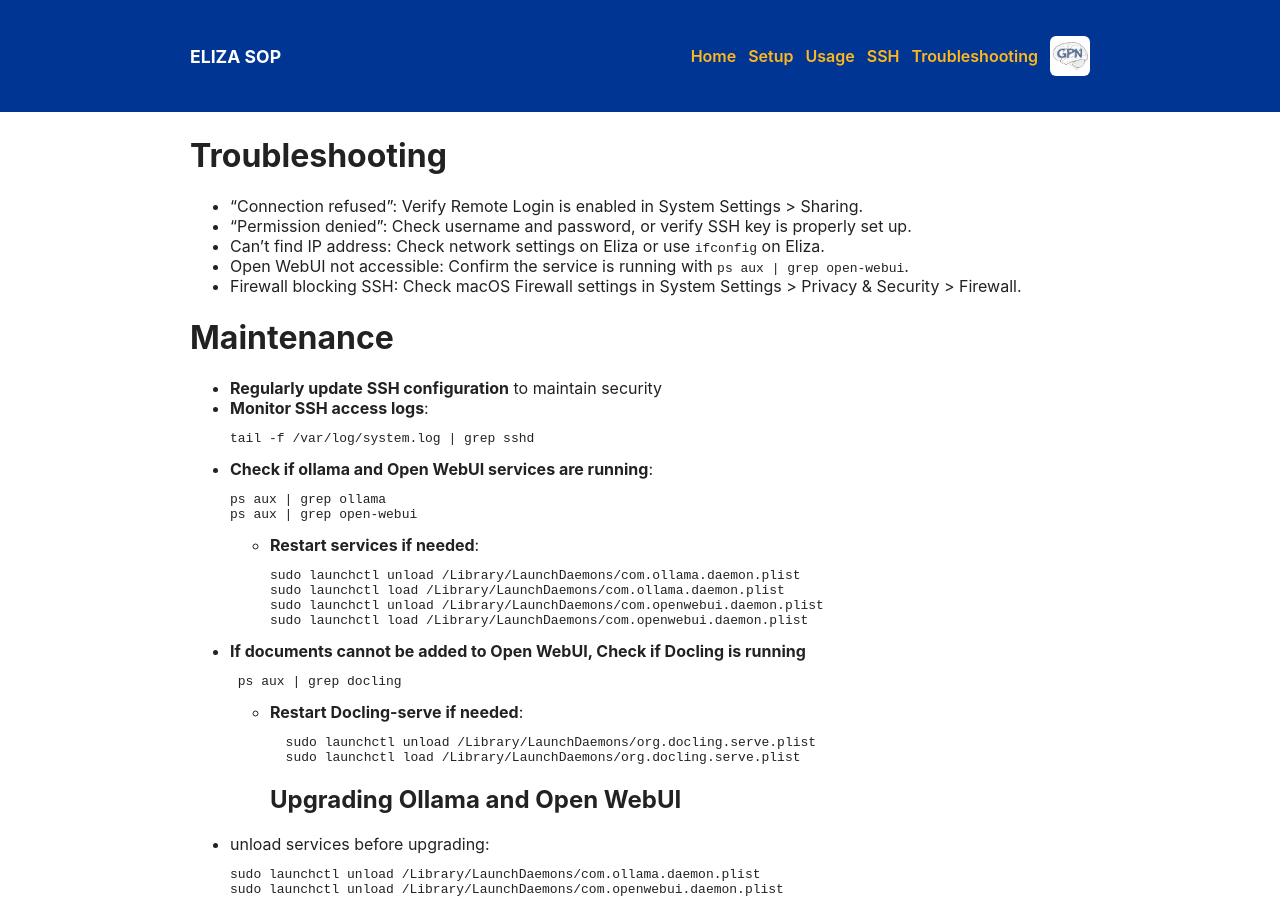
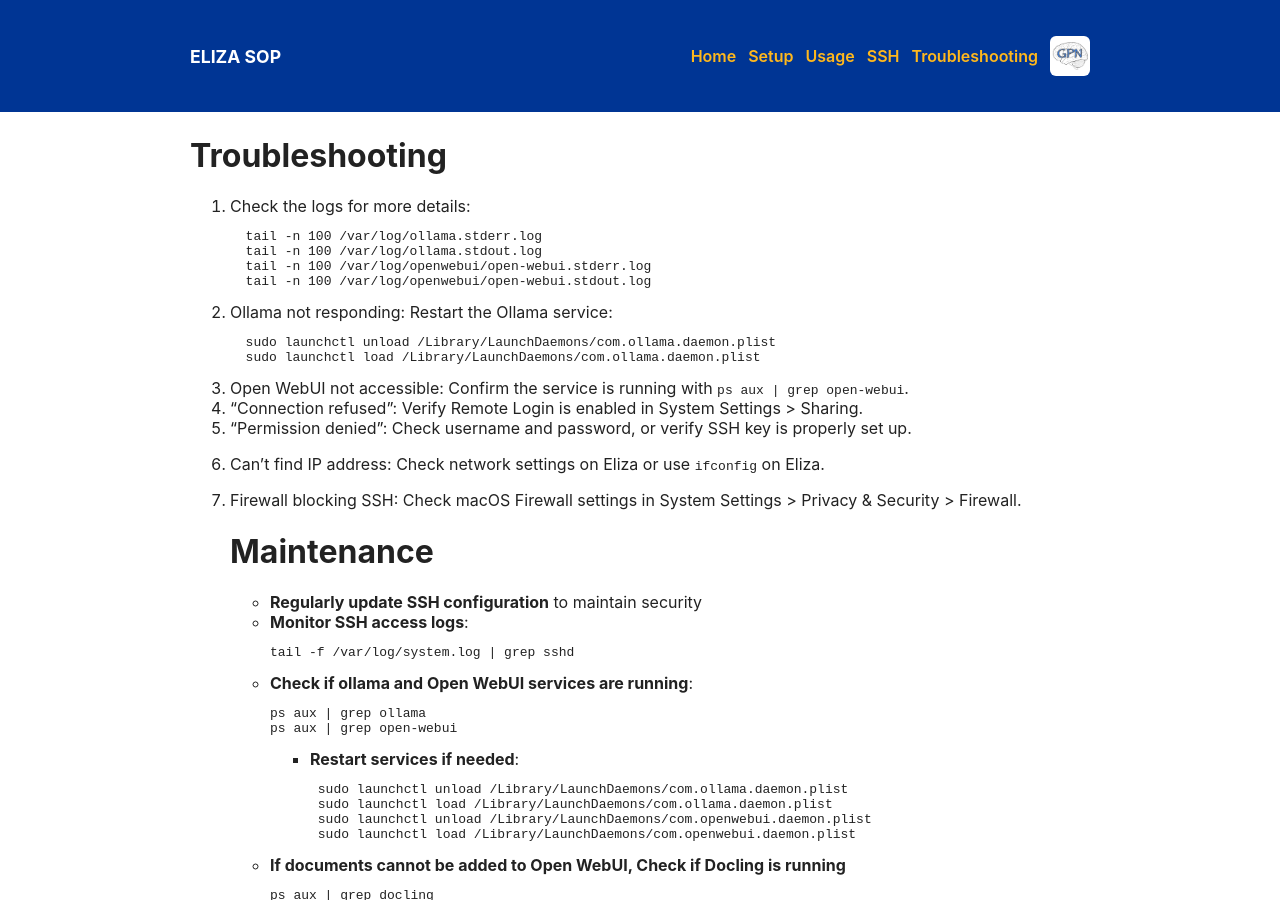
Before and after one commit to gpnlab/ELIZA-SOP, a Jekyll site: the page built from TroubleshootingAndMaintence.md, in a window 1280 px wide and 900 px high. Built offline with Jekyll 4.4.1, drawn with Linux system fonts in a browser that asks for light colours; our own code applies the rules of GitHub Pages for plain Markdown files.

Commit message:
updated troubleshooting for when the server is down

````diff
--- a/TroubleshootingAndMaintence.md
+++ b/TroubleshootingAndMaintence.md
@@ -1,10 +1,23 @@
 # Troubleshooting
-- "Connection refused": Verify Remote Login is enabled in System Settings > Sharing.
-- "Permission denied": Check username and password, or verify SSH key is properly set up.
-- Can't find IP address: Check network settings on Eliza or use `ifconfig` on Eliza.
-- Open WebUI not accessible: Confirm the service is running with `ps aux | grep open-webui`.
-- Firewall blocking SSH: Check macOS Firewall settings in System Settings > Privacy & Security > Firewall.
 
+1. Check the logs for more details:
+  ```bash
+  tail -n 100 /var/log/ollama.stderr.log
+  tail -n 100 /var/log/ollama.stdout.log
+  tail -n 100 /var/log/openwebui/open-webui.stderr.log
+  tail -n 100 /var/log/openwebui/open-webui.stdout.log
+  ```
+2. Ollama not responding: Restart the Ollama service:
+  ```bash
+  sudo launchctl unload /Library/LaunchDaemons/com.ollama.daemon.plist
+  sudo launchctl load /Library/LaunchDaemons/com.ollama.daemon.plist
+  ```
+3. Open WebUI not accessible: Confirm the service is running with `ps aux | grep open-webui`.
+4. "Connection refused": Verify Remote Login is enabled in System Settings > Sharing.
+5. "Permission denied": Check username and password, or verify SSH key is properly set up.
+6. Can't find IP address: Check network settings on Eliza or use `ifconfig` on Eliza.
+
+7. Firewall blocking SSH: Check macOS Firewall settings in System Settings > Privacy & Security > Firewall.
 # Maintenance
 - **Regularly update SSH configuration** to maintain security
 - **Monitor SSH access logs**:
````
